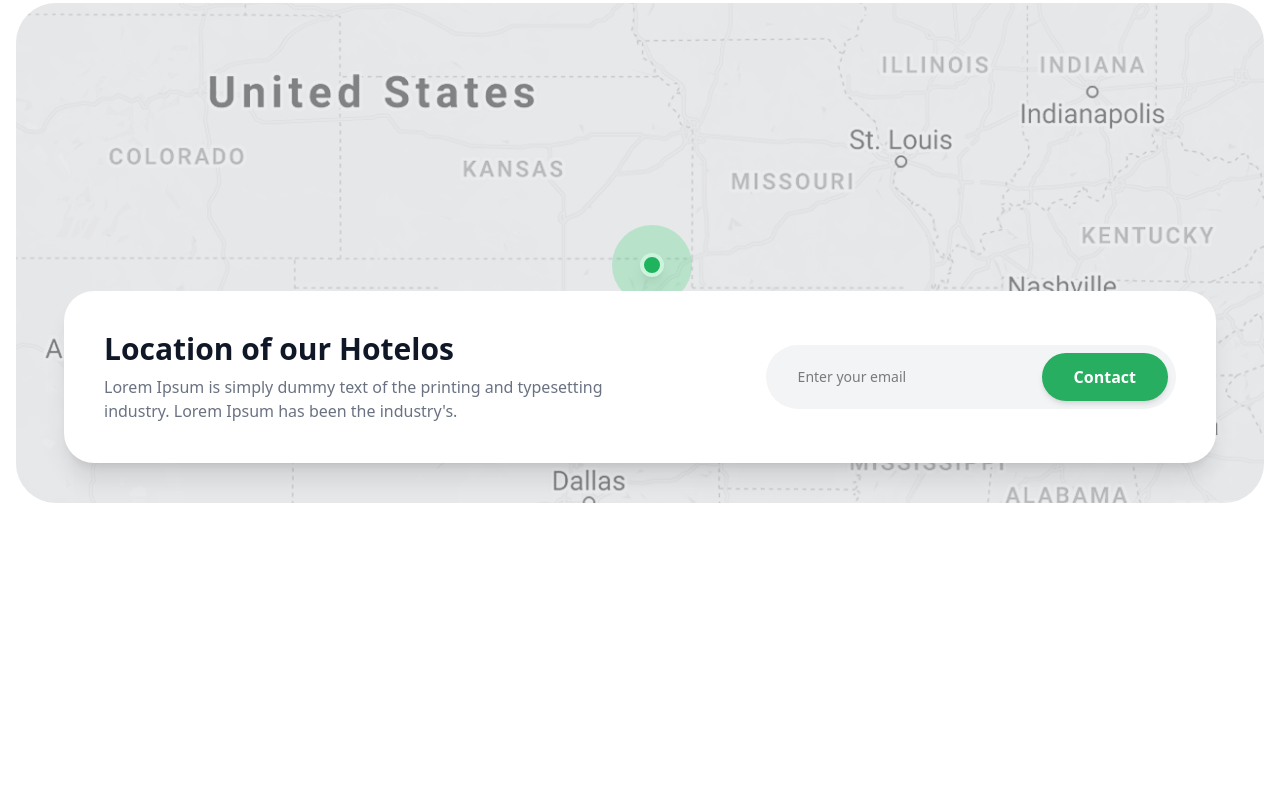
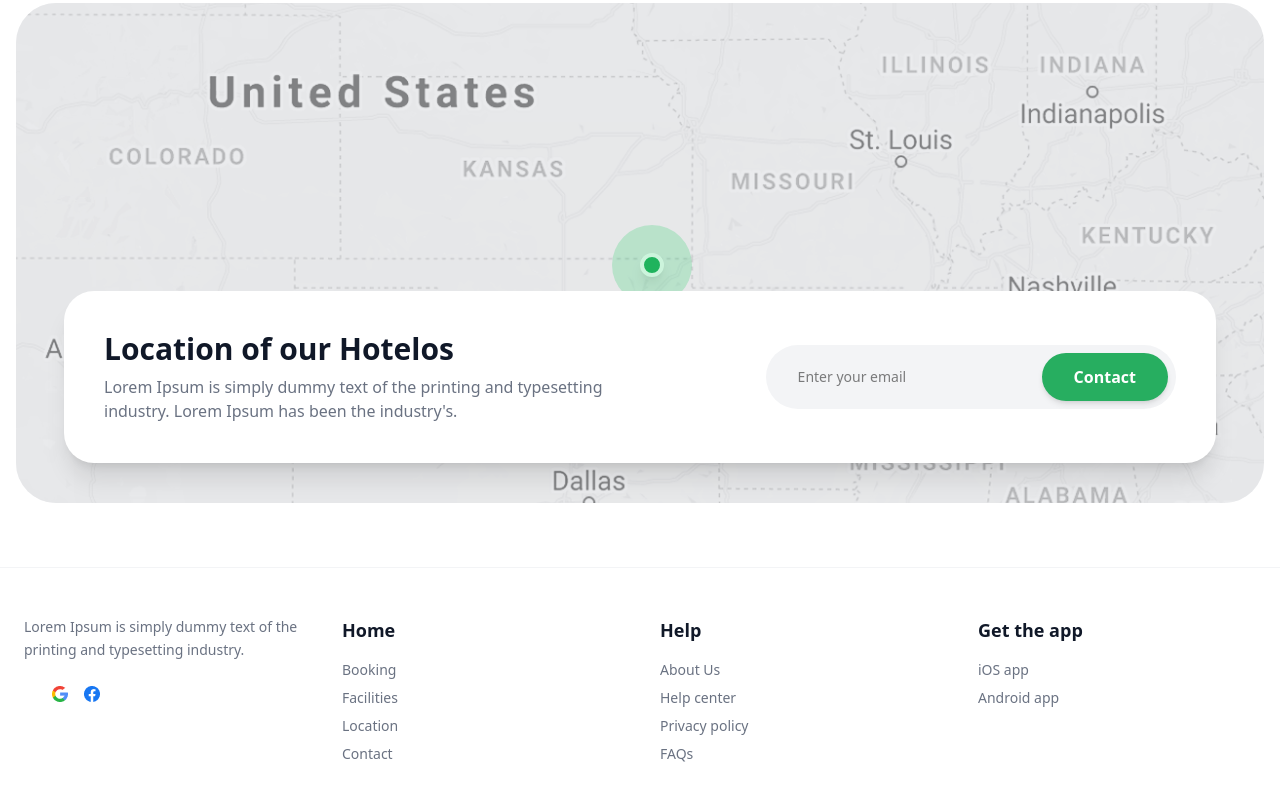
Before and after one commit to kosimovMuhammad/projectt, a website: page src/index-1.html in a window 1280 px wide. Shown: the part 3181-3993 px from the top of the page. Before the commit the page ends 3748 px from the top, so only its background shows below. Drawn offline with nearby package versions, Linux system fonts and the light colour scheme; files that its build step writes are made by us from their sources.

Commit message:
branch-1 section-7

```diff
--- a/src/index-1.html
+++ b/src/index-1.html
@@ -361,5 +361,50 @@
   </div>
 </section>
 
+<footer class="max-w-7xl mx-auto px-6 py-12 border-t border-gray-100">
+  <div class="grid grid-cols-1 sm:grid-cols-2 lg:grid-cols-4 gap-10">
+
+    <div class="flex flex-col items-center sm:items-start text-center sm:text-left">
+      <p class="text-gray-500 text-sm leading-relaxed max-w-xs">
+        Lorem Ipsum is simply dummy text of the printing and typesetting industry.
+      </p>
+      <div class="flex space-x-4 mt-6">
+<img src="./Vector.png" alt="">
+<img src="./search 1.png" alt="">
+<img src="./Group 23.png" alt="">
+  </div>
+    </div>
+
+    <div class="text-center sm:text-left">
+      <h4 class="font-bold text-gray-900 mb-4 text-lg">Home</h4>
+      <ul class="space-y-2 text-gray-500 text-sm">
+        <li><a href="#" class="hover:text-green-500">Booking</a></li>
+        <li><a href="#" class="hover:text-green-500">Facilities</a></li>
+        <li><a href="#" class="hover:text-green-500">Location</a></li>
+        <li><a href="#" class="hover:text-green-500">Contact</a></li>
+      </ul>
+    </div>
+
+    <div class="text-center sm:text-left">
+      <h4 class="font-bold text-gray-900 mb-4 text-lg">Help</h4>
+      <ul class="space-y-2 text-gray-500 text-sm">
+        <li><a href="#" class="hover:text-green-500">About Us</a></li>
+        <li><a href="#" class="hover:text-green-500">Help center</a></li>
+        <li><a href="#" class="hover:text-green-500">Privacy policy</a></li>
+        <li><a href="#" class="hover:text-green-500">FAQs</a></li>
+      </ul>
+    </div>
+
+    <div class="text-center sm:text-left">
+      <h4 class="font-bold text-gray-900 mb-4 text-lg">Get the app</h4>
+      <ul class="space-y-2 text-gray-500 text-sm">
+        <li><a href="#" class="hover:text-green-500">iOS app</a></li>
+        <li><a href="#" class="hover:text-green-500">Android app</a></li>
+      </ul>
+    </div>
+
+  </div>
+</footer>
+
 </body>
 </html>
```
Also changed, not shown: src/Group 23.png (added), src/Vector.png (added), src/search 1.png (added).
